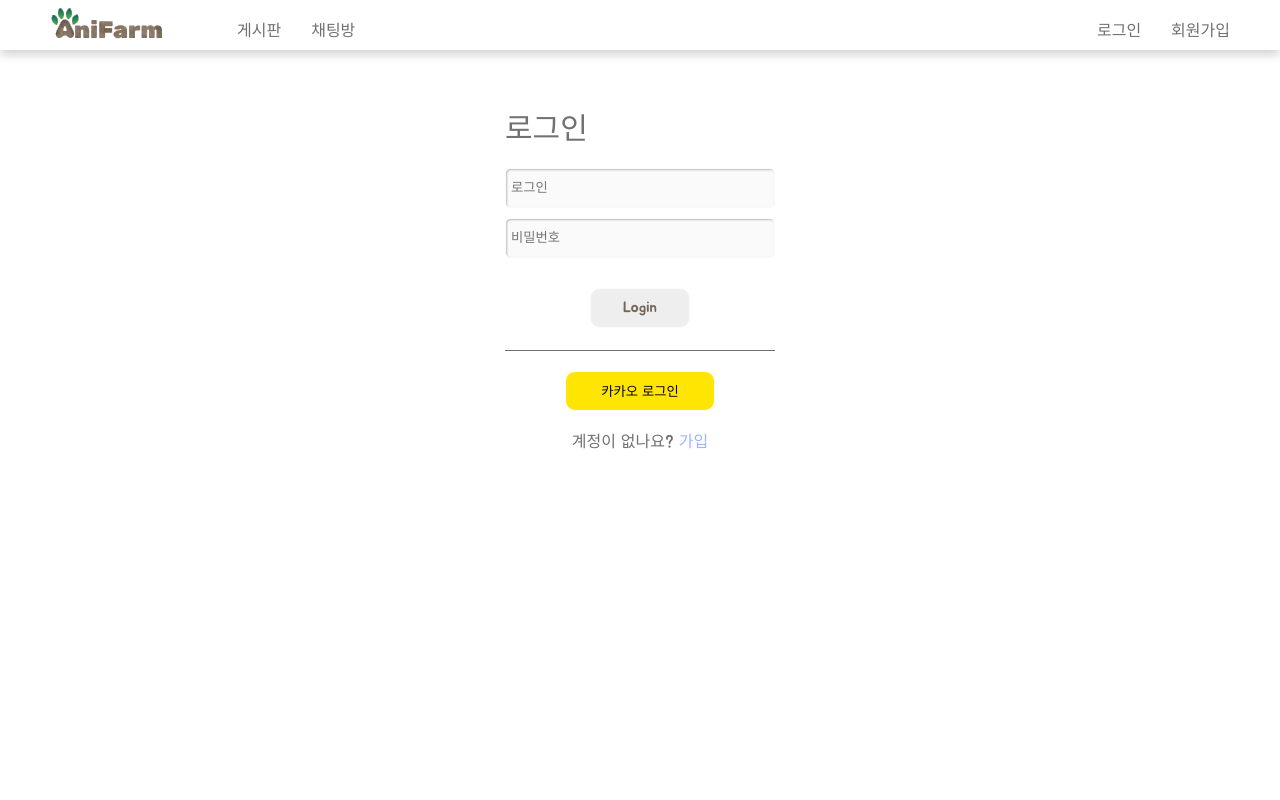
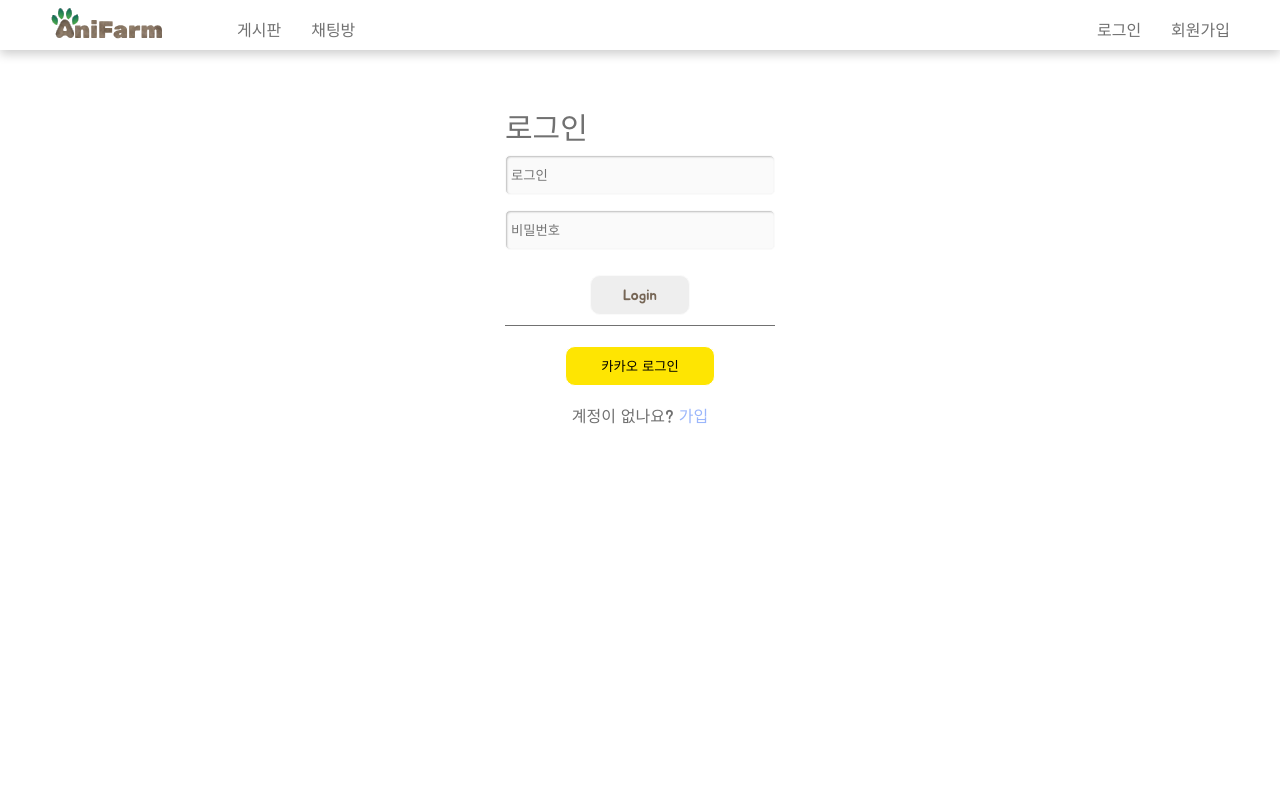
Before and after one commit to Ani-Farm/Ani-Farm-frontend, a React (Create React App) app: page /login in a window 1280 px wide. Shown: the top 800 px of the page. Built offline with nearby package versions, Linux system fonts and the light colour scheme.

Commit message:
경고 문구, 인풋 사이즈 조절

```diff
--- a/src/pages/login/index.tsx
+++ b/src/pages/login/index.tsx
@@ -33,6 +33,7 @@ const LoginPage = () => {
         <S.LoginTitle>로그인</S.LoginTitle>
         <S.LoginContainer>
           <S.LoginBox>
+            <S.LoginDiv>
               <S.LoginInput onChange={onChangeValue}></S.LoginInput>
               {checkInput === 1 ? (
                 id.length === 0 ? (
@@ -43,6 +44,8 @@ const LoginPage = () => {
               ) : (
                 ""
               )}
+            </S.LoginDiv>
+            <S.LoginDiv>
               <S.PasswordInput onChange={onChangeValue}></S.PasswordInput>
               {checkInput === 1 ? (
                 pw.length === 0 ? (
@@ -53,6 +56,7 @@ const LoginPage = () => {
               ) : (
                 ""
               )}
+            </S.LoginDiv>
           </S.LoginBox>
           <S.LoginBtn onClick={addIdInfo}>Login</S.LoginBtn>
         </S.LoginContainer>
--- a/src/pages/login/styles.tsx
+++ b/src/pages/login/styles.tsx
@@ -4,7 +4,6 @@ export const Container = styled.div`
   display: flex;
   flex-direction: column;
   align-items: center;
-  justify-content: space-between;
   height: 360px;
   width: 65%;
   max-width: 270px;
@@ -22,24 +21,29 @@ export const LoginTitle = styled.div`
 export const LoginContainer = styled.div`
   display: flex;
   flex-direction: column;
-  justify-content: space-between;
+
   align-items: center;
   background-color: #ffffff;
+  margin-top: 10px;
   width: 100%;
-  height: 160px;
 `;
 
 export const LoginBox = styled.div`
   display: flex;
   width: 100%;
   flex-direction: column;
-  height: 90px;
+  height: 110px;
   justify-content: space-between;
+  margin-bottom: 10px;
 
-  & > div {
+  & > div > div {
     color: red;
-    opacity: 0.4;
+    opacity: 0.3;
   }
+`;
+
+export const LoginDiv = styled.div`
+  height: 150px;
 `;
 
 export const LoginInput = styled.input.attrs({ placeholder: "로그인" })`
@@ -81,7 +85,7 @@ export const LoginBtn = styled.button`
 export const WarningText = styled.div`
   color: red;
   opacity: 0.5;
-  margin-bottom: 3px;
+  margin: 3px 0px;
 `;
 
 export const SnsAndSignUpContainer = styled.div`
@@ -94,6 +98,7 @@ export const SnsAndSignUpContainer = styled.div`
   background-color: #ffffff;
   border-top: 1px solid;
   padding-top: 20px;
+  margin-top: 10px;
 `;
 
 export const SnsSignUpBtn = styled.button`
```
Lines whose indentation alone changed are shown as unchanged.
